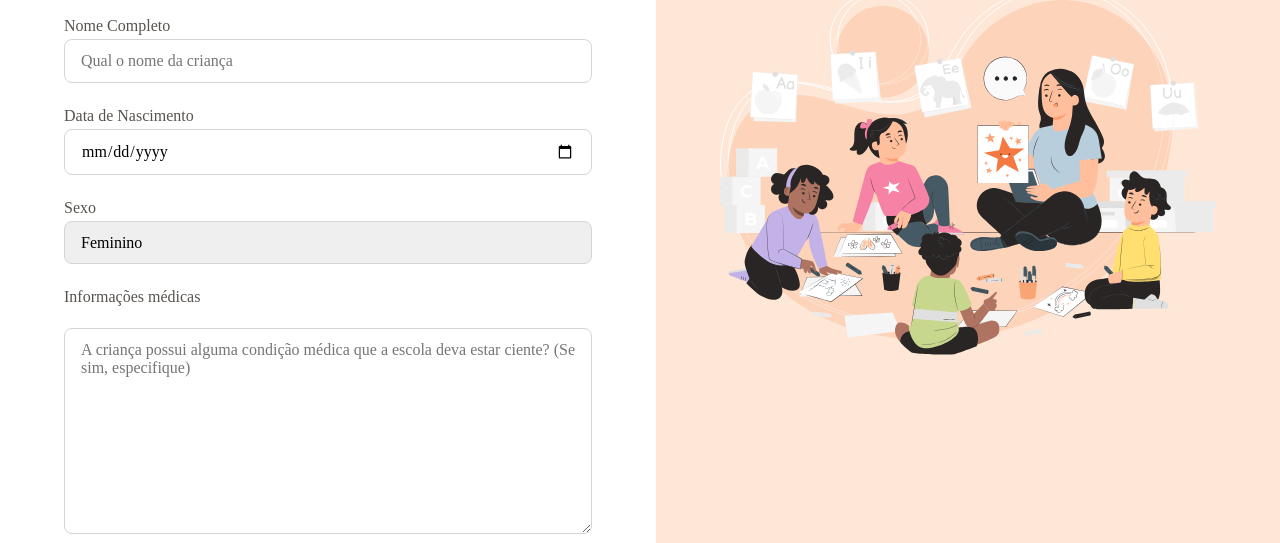
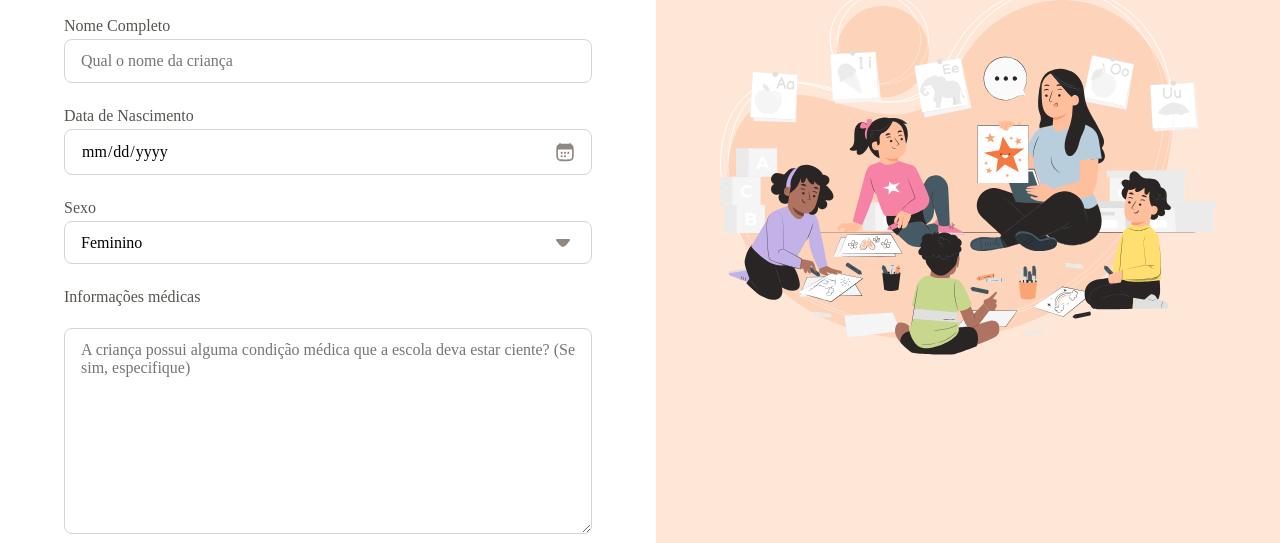
Before and after one commit to JonasCost/Formulario-de-matricula, a plain HTML site: page index.html in a window 1280 px wide. Shown: the part 257-800 px from the top of the page. Drawn offline with Linux system fonts and the light colour scheme.

Commit message:
configurando os inputs de data e select

```diff
--- a/style/fields/index.css
+++ b/style/fields/index.css
@@ -23,3 +23,26 @@ input:focus, select:focus, textarea:focus{
     outline-offset: .1px;
 
 }
+
+input[type="date"]{
+
+    position: relative;
+
+    &::-webkit-calendar-picker-indicator{
+      opacity: 0;
+    }
+    &::before{
+        content:"" ;
+        position: absolute;
+        background: url(/assets/icons/calendar-03.svg)  center/contain;
+        right: 1rem;
+        width: 1.25rem;
+        height: 1.25rem;
+    }
+
+
+}
+
+select{
+    background: url(/assets/icons/arrow-down-01.svg)  no-repeat calc(100% - 1rem) ;
+}
```
